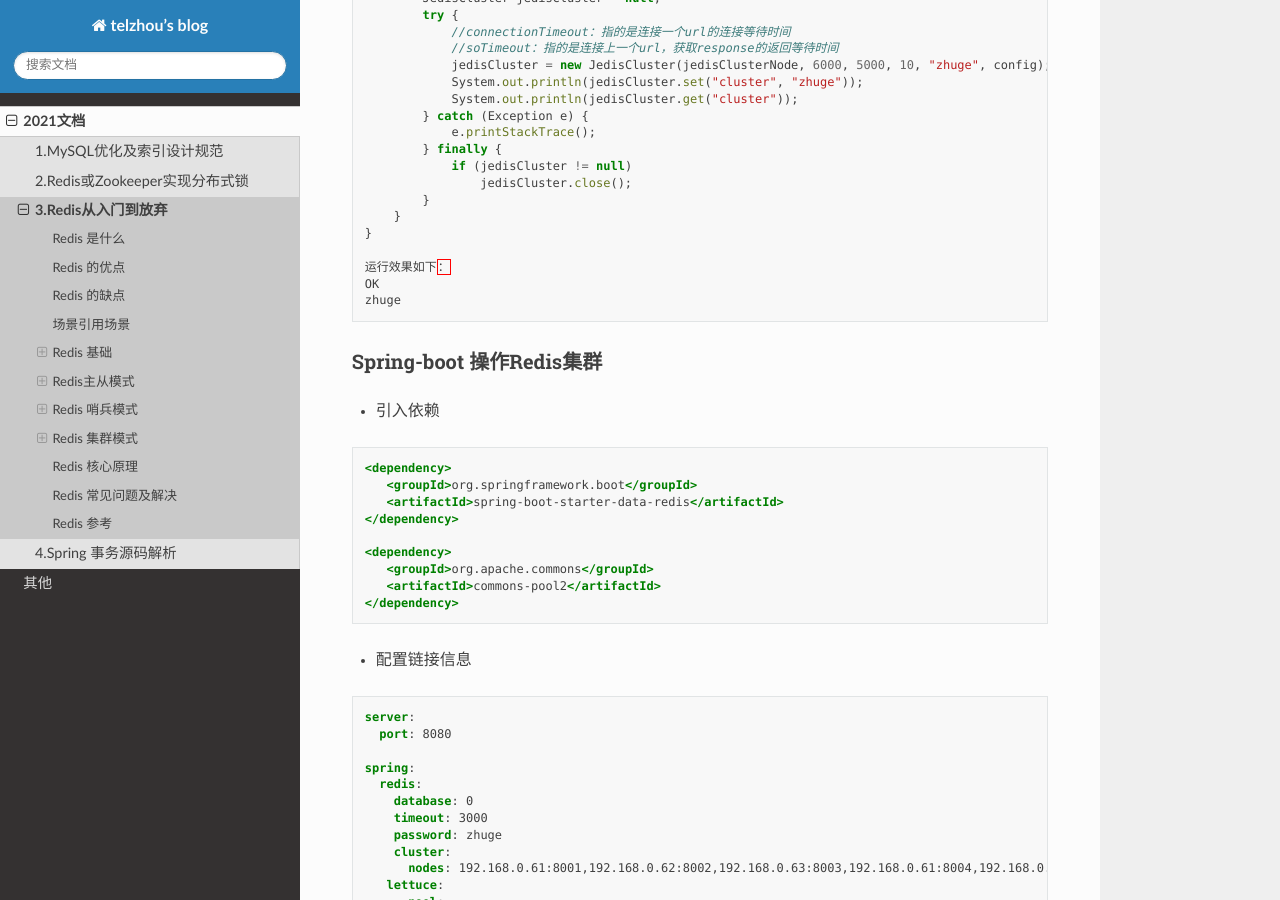
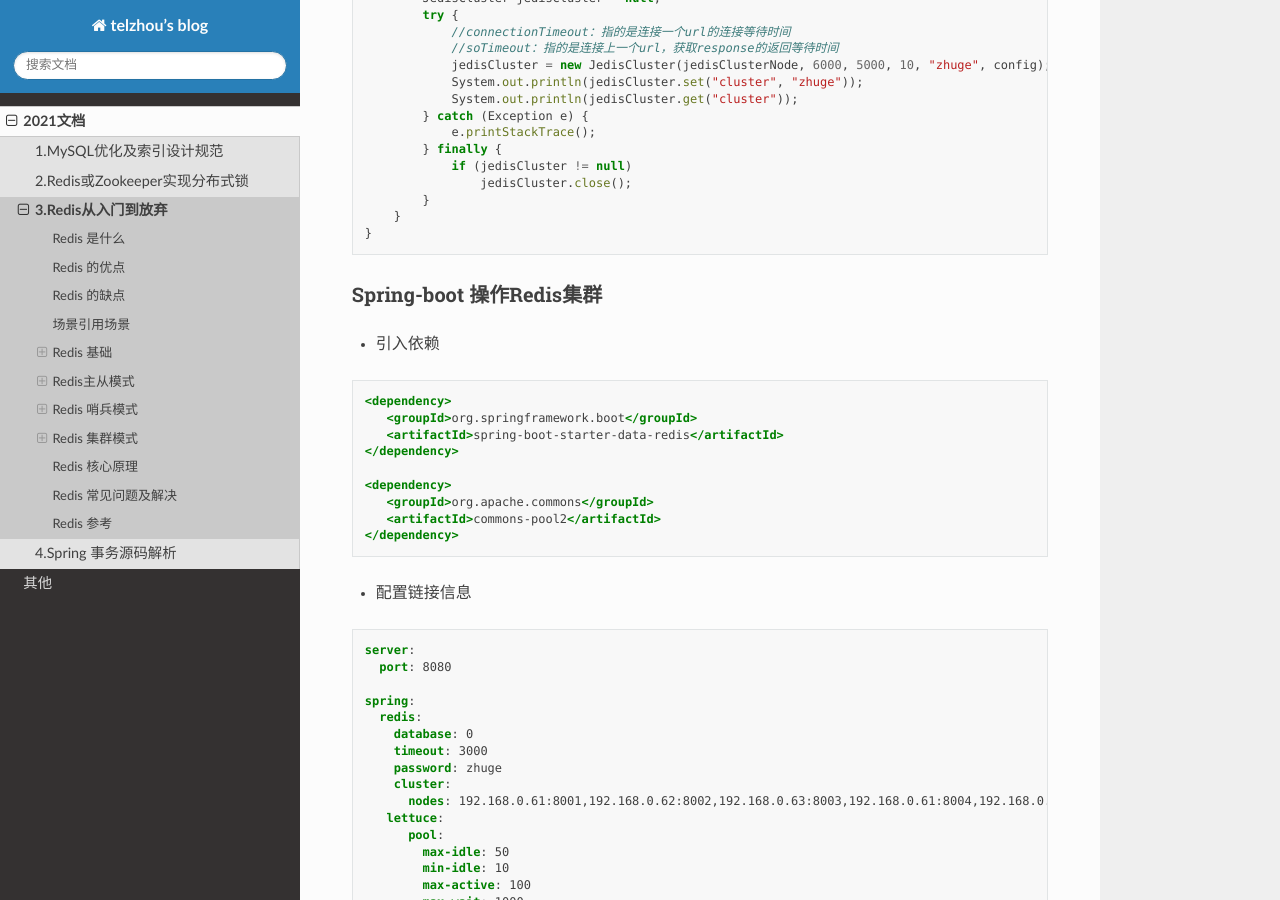
Before and after one commit to telzhou618/blog, a Sphinx documentation site: the page built from source/2021/redis.md, in a window 1280 px wide and 900 px high, scrolled down 9761 px. Built offline with Sphinx 7.4.7 and the Read the Docs theme 2.0.0, drawn with Linux system fonts in a browser that asks for light colours.

Commit message:
redis.md

````diff
--- a/source/2021/redis.md
+++ b/source/2021/redis.md
@@ -464,10 +464,6 @@ public class JedisClusterTest {
         }
     }
 }
-
-运行效果如下：
-OK
-zhuge
 ```
 
 ### Spring-boot 操作Redis集群
````
